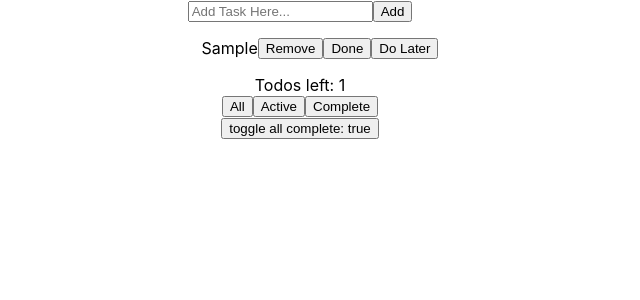
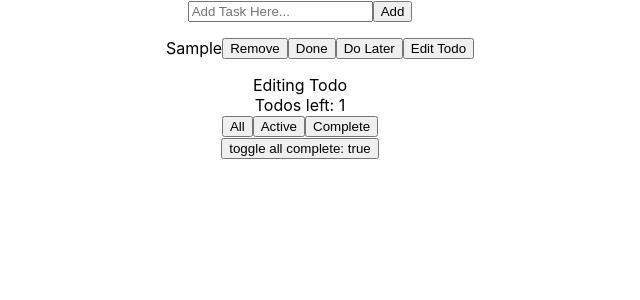
Before and after one commit to Padamshree/Todo-App, a React (Create React App) app: page / in a window 1280 px wide. Both pictures are taken after typing "Sample" into the empty fields and a click on the button "Add". Shown: the top 300 px of the page, without its empty margins (340-980 px from the left). Built offline with nearby package versions, Linux system fonts and the light colour scheme.

Commit message:
editing functionality - half

```diff
--- a/src/App.js
+++ b/src/App.js
@@ -13,7 +13,9 @@ class App extends Component {
       toDoShow:'all',
       toggleAllComplete:true,
       isInEditMode:false,
-      colorLater:false
+      colorLater:false,
+      editMode: false,
+      valueToEdit: '',
     }
 
     this.refs = React.createRef();
@@ -124,6 +126,16 @@ class App extends Component {
 
   }
 
+  openEditMode = (id) => {
+    const listValue = this.state.list.filter(item => item.id === id);
+    const valueToEdit = listValue[0] && listValue[0].value;
+    console.log('valueToEdit',valueToEdit)
+    this.setState({
+      editMode: true,
+      valueToEdit,
+    });
+  }
+
   componentDidMount() {
     this.refs.mainInput.focus()
   }
@@ -193,11 +205,23 @@ class App extends Component {
                     () => this.toggleComplete(item.id)}>Done</button>
                 <button onClick={
                   ()=> this.todoLater(item.id)}>Do Later</button>
+                <button onClick={
+                  ()=> this.openEditMode(item.id)}>Edit Todo</button>
               </div>
               })}
             </ul>
           </div>
-
+          <div> Editing Todo
+            {
+                    this.state.editMode &&
+                    <input
+                      type="text"
+                      placeholder='Edit Task...'
+                      value={this.state.valueToEdit}
+                      onChange={e => this.setState({valueToEdit: e.target.value})}
+                    />
+                  }
+          </div>
           <div>Todos left: {this.state.list.filter(item=> !item.complete).length}</div>
           <div>
             <button onClick={()=> this.updateToShow('all')}>All</button>
```
Also changed, not shown: 2 other files (tests, documents, lock files or other folders).
